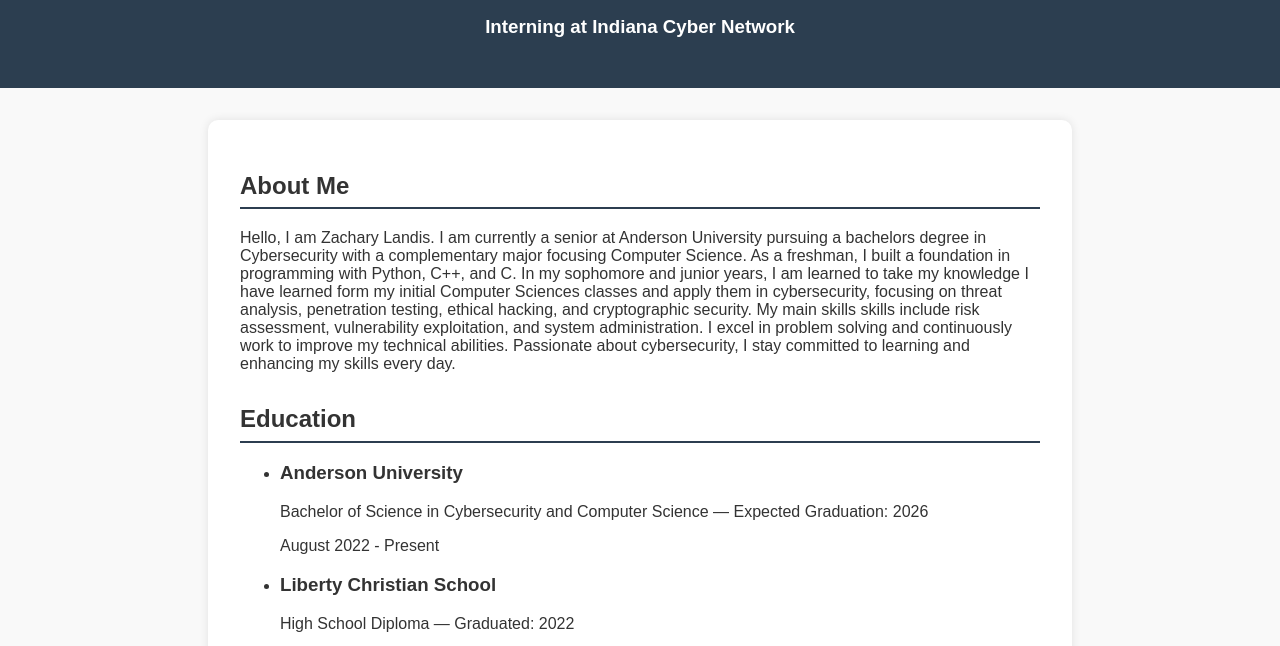
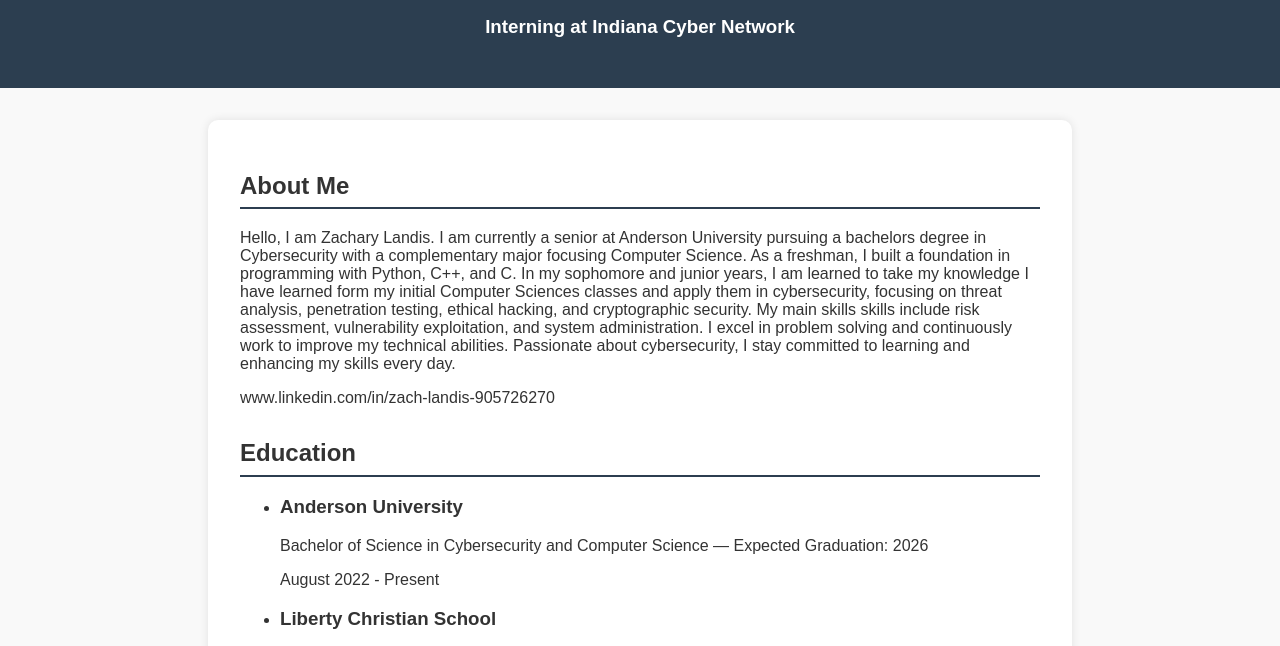
Before and after one commit to zacharyl1003/zacharyl1003.github.io, a plain HTML site: page index.html in a window 1280 px wide. Shown: the part 137-783 px from the top of the page. Drawn offline with Linux system fonts and the light colour scheme.

Commit message:
Adding Linkedin

```diff
--- a/index.html
+++ b/index.html
@@ -59,6 +59,7 @@
          and cryptographic security. My main skills skills include risk assessment, vulnerability exploitation,
          and system administration. I excel in problem solving and continuously work to improve my technical abilities.
          Passionate about cybersecurity, I stay committed to learning and enhancing my skills every day. </p>
+      <p>www.linkedin.com/in/zach-landis-905726270</p>
     </section>
 
   <section id="education">
```
